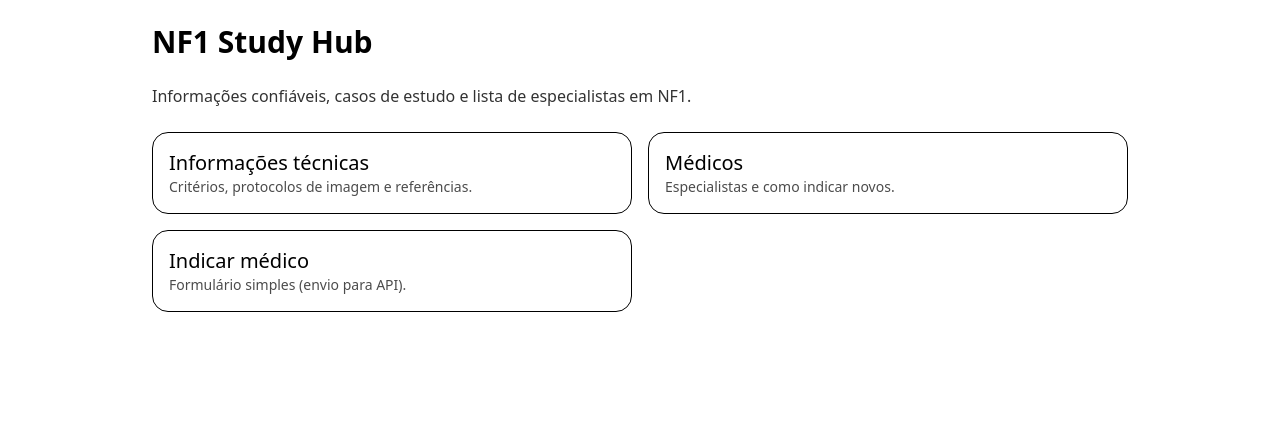
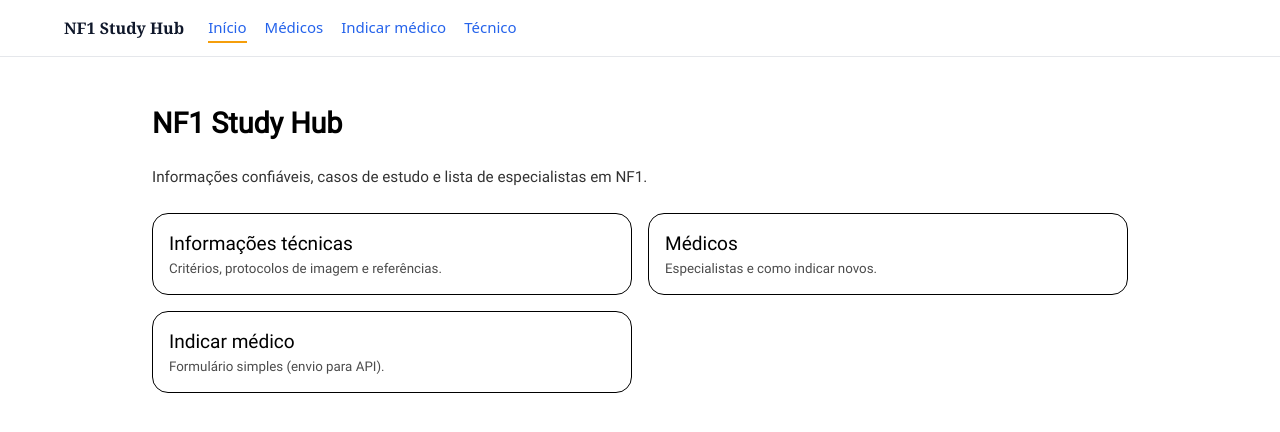
Before and after one commit to GuilhermePortella/Scoliosis-OrthoGrid_Nexus, a Next.js app: page / in a window 1280 px wide. Shown: the top 432 px of the page. Built offline with nearby package versions, Linux system fonts and the light colour scheme.

Commit message:
feat: Adicionando menu superior com paginas do site

```diff
--- a/package.json
+++ b/package.json
@@ -21,6 +21,7 @@
   "devDependencies": {
     "@eslint/eslintrc": "^3",
     "@tailwindcss/postcss": "^4",
+    "@tailwindcss/typography": "^0.5.19",
     "@types/node": "^20",
     "@types/react": "^19.1.15",
     "@types/react-dom": "^19",
--- a/src/app/globals.css
+++ b/src/app/globals.css
@@ -1,4 +1,62 @@
 @import "tailwindcss";
 
 /* seus estilos globais opcionais */
-html, body { min-height: 100%; }
+html, body {
+  min-height: 100%;
+  font-family: 'Roboto', 'Helvetica', 'Arial', sans-serif;
+}
+
+@font-face {
+  font-family: 'Roboto';
+  src: local('Roboto');
+  ascent-override: 94.38%;
+  descent-override: 25.69%;
+  size-adjust: 95.36%;
+}
+
+:root{
+  --ink-700:#374151; --ink-800:#1f2937;
+  --link:#2563eb; --link-hover:#1d4ed8;
+  --accent:#f59e0b;
+}
+
+/* Container horizontal simples */
+.container{
+  max-width: 1200px;
+  margin-inline: auto;
+  padding-inline: 24px;
+}
+
+.site-nav{
+  font: 400 15px/1.6 system-ui,-apple-system,"Segoe UI",Roboto,Helvetica,Arial,sans-serif;
+  color: var(--ink-700);
+  border-bottom: 1px solid #e5e7eb;
+  background: #fff;
+}
+.site-nav .inner{
+  display:flex; align-items:center; gap:24px;
+  height: 56px;
+}
+.site-brand{
+  font: 700 16px/1 Georgia,"Times New Roman",Times,serif;
+  color:#0f172a; text-decoration:none;
+}
+
+.site-links{ list-style:none; margin:0; padding:0; display:flex; gap:18px; flex-wrap:wrap; }
+.site-links a{
+  display:inline-block;
+  text-decoration:none;
+  color: var(--link);
+  padding: 2px 0;
+  border-bottom: 1px solid transparent;
+}
+.site-links a:hover{
+  color: var(--link-hover);
+  border-bottom-color: color-mix(in srgb, var(--link-hover) 40%, transparent);
+}
+.site-links a.active{
+  color: var(--link);
+  border-bottom: 2px solid var(--accent);
+}
+
+.sticky-top{ position: sticky; top: 0; z-index: 40; backdrop-filter: saturate(120%) blur(2px); }
--- a/src/app/layout.tsx
+++ b/src/app/layout.tsx
@@ -1,3 +1,4 @@
+import SiteNav from '@/components/SiteNav';
 import './globals.css'
 
 export const metadata = {
@@ -5,5 +6,14 @@ export const metadata = {
   description: 'Informações e casos de estudo sobre NF1',
 }
 export default function RootLayout({ children }: { children: React.ReactNode }) {
-  return (<html lang="pt-BR"><body>{children}</body></html>)
+  return (
+    <html lang="pt-BR">
+      <body>
+        <SiteNav />
+        <main className="container" style={{ paddingBlock: "24px 64px" }}>
+          {children}
+        </main>
+      </body>
+    </html>
+  );
 }
--- /dev/null
+++ b/src/components/SiteNav.tsx
@@ -0,0 +1,32 @@
+"use client";
+import Link from "next/link";
+import { usePathname } from "next/navigation";
+
+const LINKS = [
+  { href: "/", label: "Início" },
+  { href: "/medicos", label: "Médicos" },
+  { href: "/indicar-medico", label: "Indicar médico" },
+  { href: "/tecnico", label: "Técnico" },
+];
+
+export default function SiteNav(){
+  const pathname = (usePathname() || "/").replace(/\/+$/,'') || "/";
+  return (
+    <nav className="site-nav sticky-top" aria-label="Primary">
+      <div className="container inner">
+        <Link className="site-brand" href="/">NF1 Study Hub</Link>
+        <ul className="site-links" role="list">
+          {LINKS.map(({href,label})=>{
+            const clean = href.replace(/\/+$/,'');
+            const active = pathname === clean || (clean !== "/" && pathname.startsWith(clean));
+            return (
+              <li key={href}>
+                <Link href={href} className={active ? "active" : undefined}>{label}</Link>
+              </li>
+            );
+          })}
+        </ul>
+      </div>
+    </nav>
+  );
+}
```
Also changed, not shown: 1 other file (tests, documents, lock files or other folders).
